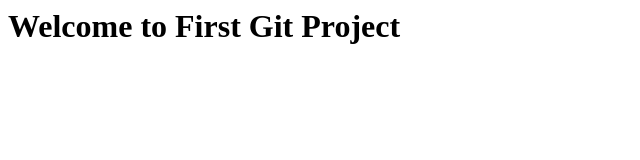
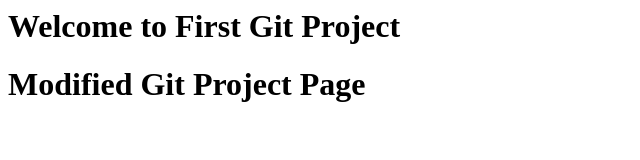
Before and after one commit to chengathirmurugesan/webtest, a plain HTML site: page index.html in a window 1280 px wide. Shown: the whole page, without its empty margins (0-640 px from the left). Drawn offline with Linux system fonts and the light colour scheme.

Commit message:
Second Commit

```diff
--- a/index.html
+++ b/index.html
@@ -2,5 +2,6 @@
 	<title> This is my First Sample Project </title>
 	<body>
 		<h1> Welcome to First Git Project </h1>
+	        <h1> Modified Git Project Page </h1>
 	</body>
 </html>
```
